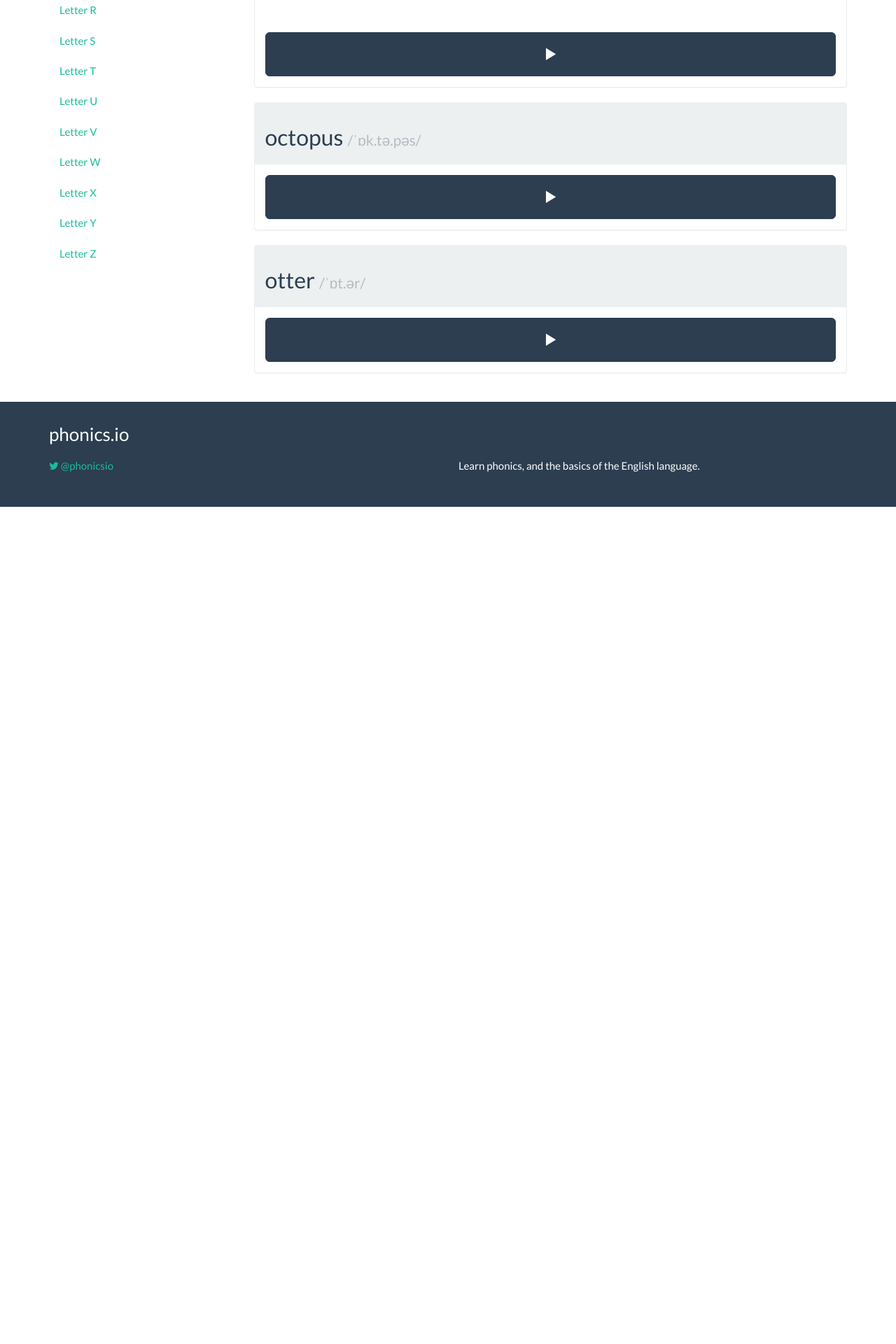
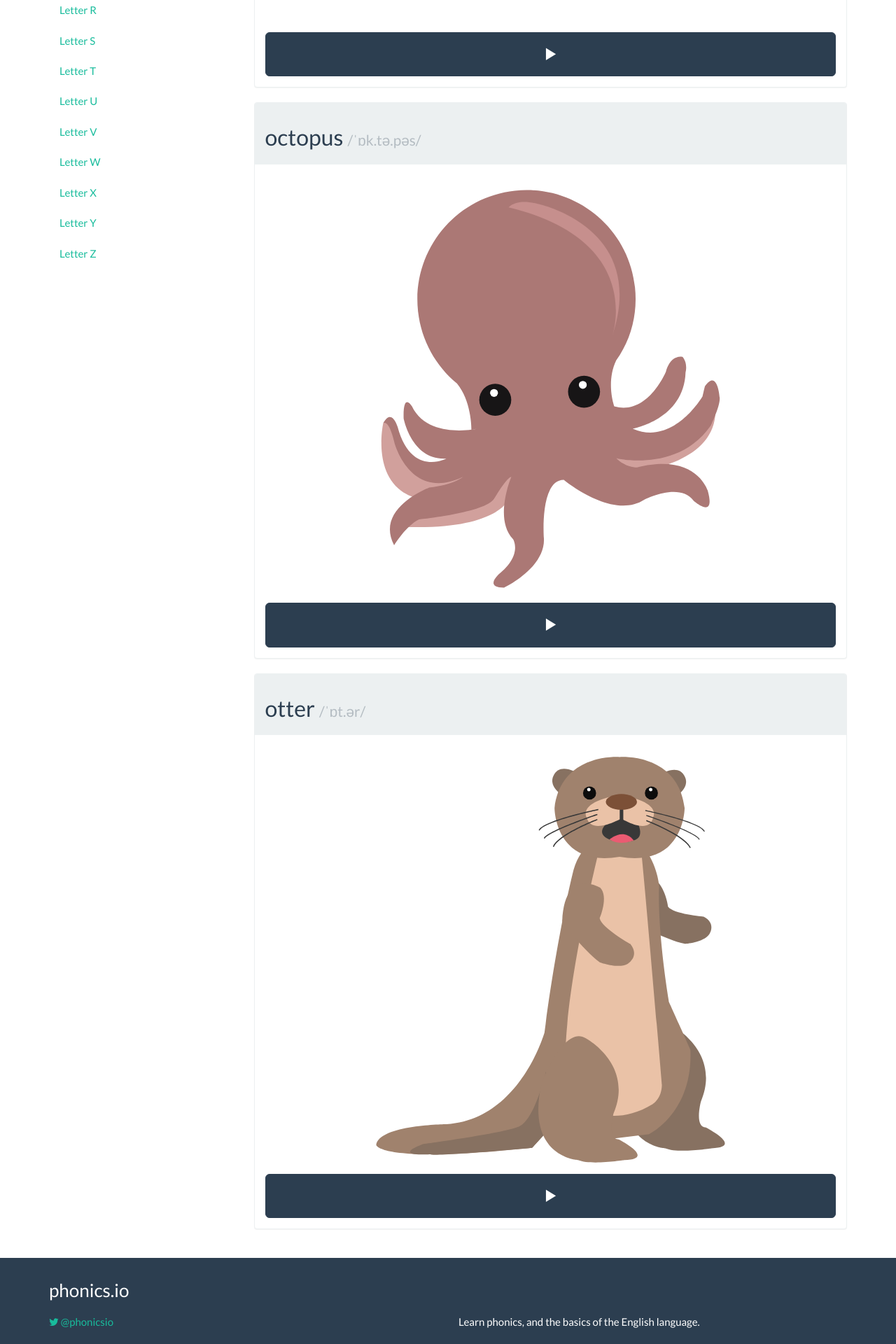
Before and after one commit to irmbrady/phonics.io, a Jekyll site: the page built from letters/o.html, in a window 1280 px wide. Shown: the part 825-2745 px from the top of the page at 70% size. Built offline with Jekyll 4.4.1, drawn with Linux system fonts in a browser that asks for light colours; nearby versions of some CDN libraries; before the commit the page ends 1549 px from its top, so only the background shows below that.

Commit message:
Added octopus and otter svg

```diff
--- a/letters/o.html
+++ b/letters/o.html
@@ -26,7 +26,7 @@
     <h2>octopus <small> /ˈɒk.tə.pəs/</small></h2>
   </div>
   <div class="panel-body">
-    <!-- <img src="/../resources/images/XX.svg" alt="XX" style="width: 100%; display: block;"/> -->
+    <img src="/../resources/images/octopus.svg" alt="octopus" style="width: 100%; display: block;"/>
     <audio id="say-octopus">
       <source src="/../resources/sounds/mp3/octopus.mp3" type="audio/mpeg" />
       <source src="/../resources/sounds/ogg/octopus.ogg" type="audio/ogg" />
@@ -42,7 +42,7 @@
     <h2>otter <small>/ˈɒt.ər/</small></h2>
   </div>
   <div class="panel-body">
-    <!-- <img src="/../resources/images/XX.svg" alt="XX" style="width: 100%; display: block;"/> -->
+    <img src="/../resources/images/otter.svg" alt="otter" style="width: 100%; display: block;"/>
     <audio id="say-otter">
       <source src="/../resources/sounds/mp3/otter.mp3" type="audio/mpeg" />
       <source src="/../resources/sounds/ogg/otter.ogg" type="audio/ogg" />
```
Also changed, not shown: resources/images/octopus.svg (added), resources/images/otter.svg (added).
